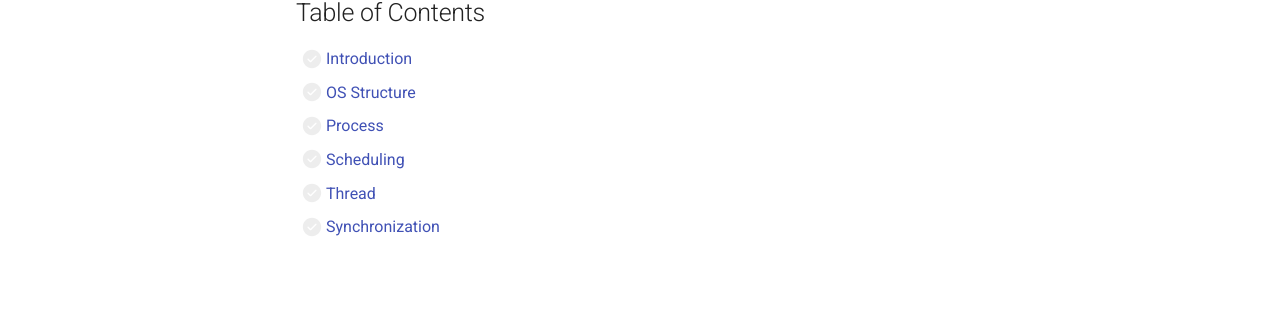
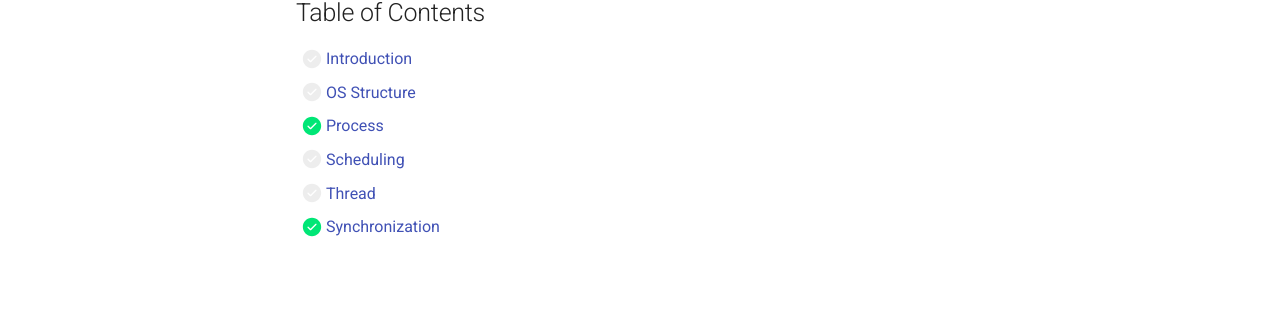
Before and after one commit to Clovers2333/Clovers-Blog, an MkDocs documentation site: the page built from docs/cs/system/os/Index.md, in a window 1280 px wide. Shown: the part 298-624 px from the top of the page. Built offline with MkDocs 1.6.1 and Material for MkDocs 9.7.7, drawn with Linux system fonts in a browser that asks for light colours; nearby versions of some CDN libraries; library files that are not in the unit come from our copies; comment, search, counter and statistics services are not loaded.

```diff
--- a/docs/cs/system/os/Index.md
+++ b/docs/cs/system/os/Index.md
@@ -6,7 +6,7 @@
 
 - [ ] [Introduction](Intro.md)
 - [ ] [OS Structure](Structure.md)
-- [ ] [Process](Process.md)
+- [x] [Process](Process.md)
 - [ ] [Scheduling](Schedule.md)
 - [ ] [Thread](Thread.md)
-- [ ] [Synchronization](Synchronization.md)
+- [x] [Synchronization](Synchronization.md)
--- a/mkdocs.yml
+++ b/mkdocs.yml
@@ -133,7 +133,7 @@ nav:
         - CS61C: cs/system/cs61c.md
         - Verilog Cheatsheet: cs/system/v_cheatsheet.md
       - Operating System:
-        - Index: cs/system/os/index.md
+        - cs/system/os/index.md
         - Introduction: cs/system/os/Intro.md
         - Structure: cs/system/os/Structure.md
         - Process: cs/system/os/Process.md
```
